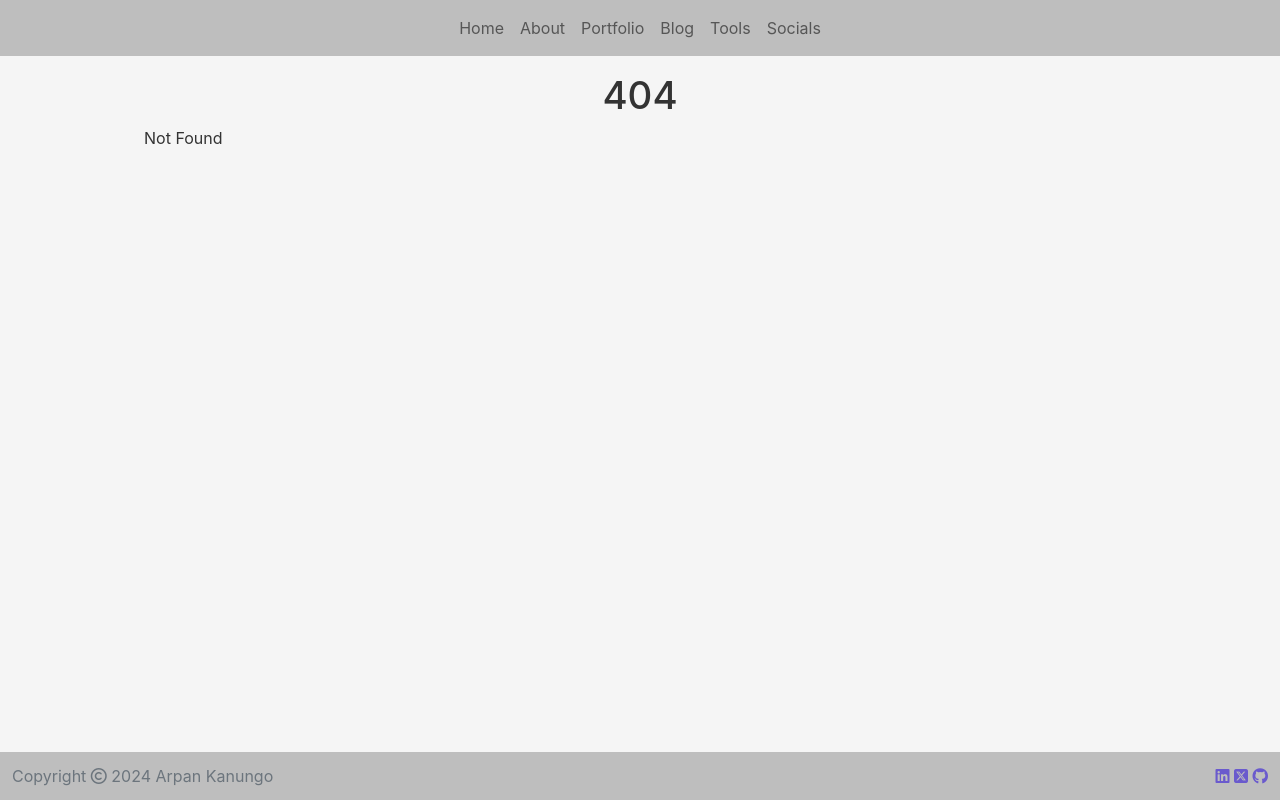
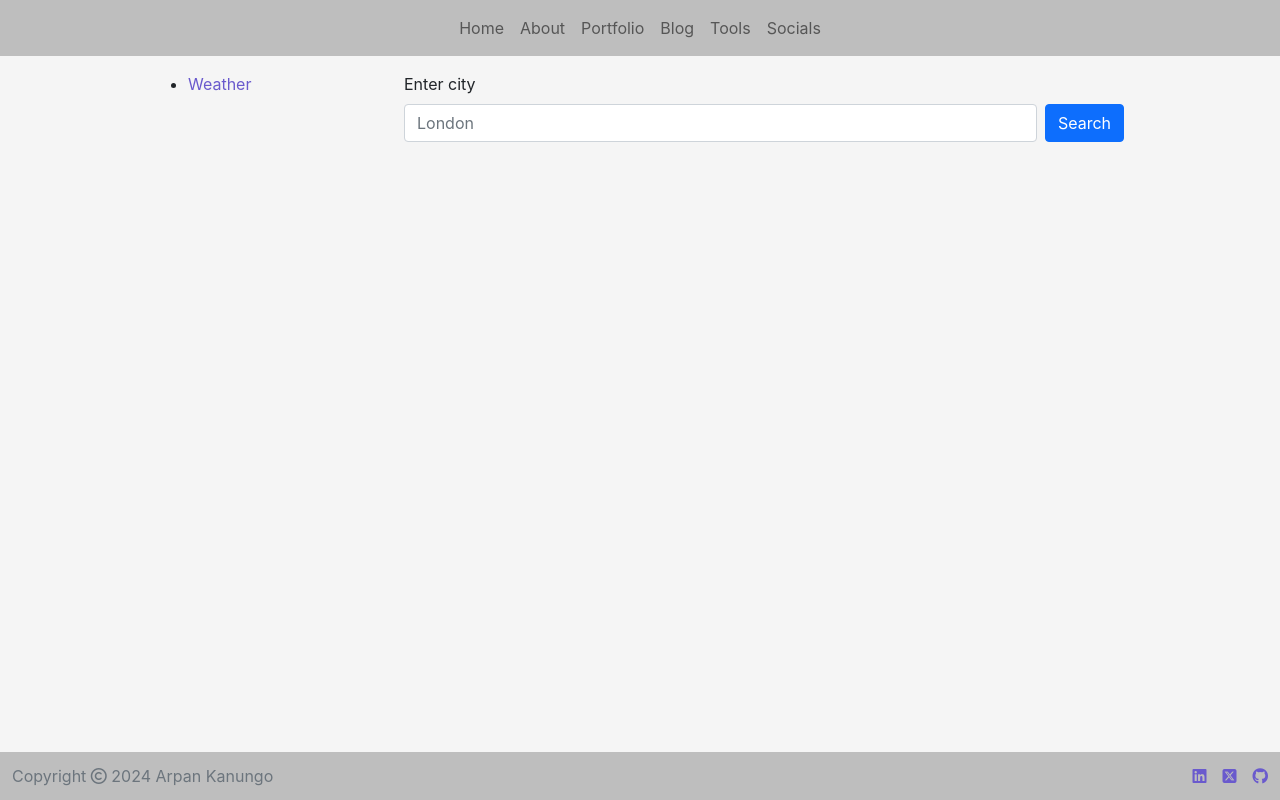
Before and after one commit to arpankodes/arpan-showcase, a SvelteKit app: page /tools/weather in a window 1280 px wide. Before the commit this address had no page. Built offline with nearby package versions, Linux system fonts and the light colour scheme.

Commit message:
Add weather API and basic front end.

```diff
--- a/src/routes/+layout.svelte
+++ b/src/routes/+layout.svelte
@@ -29,10 +29,10 @@
 			<span class="text-muted fs-6">
 				Copyright <i class="fa-regular fa-copyright"></i> 2024 Arpan Kanungo
 			</span>
-			<span>
-				<a target="_blank" href="https://www.linkedin.com/in/arpan-kanungo-17012a139/"><i class="fa-brands fa-linkedin"></i></a>
-				<a target="_blank" href="https://x.com/ArpanKanungo"><i class="fa-brands fa-square-x-twitter"></i></a>
-				<a target="_blank" href="https://github.com/arpankodes"><i class="fa-brands fa-github"></i></a>
+			<span class="d-flex gap-2">
+				<a target="_blank" href="https://www.linkedin.com/in/arpan-kanungo-17012a139/"><i class="fa-brands fa-linkedin ms-2"></i></a>
+				<a target="_blank" href="https://x.com/ArpanKanungo"><i class="fa-brands fa-square-x-twitter ms-2"></i></a>
+				<a target="_blank" href="https://github.com/arpankodes"><i class="fa-brands fa-github ms-2"></i></a>
 			</span>
 		</div>
 	</footer>
--- /dev/null
+++ b/src/routes/tools/+layout.svelte
@@ -0,0 +1,18 @@
+<script>
+
+</script>
+
+<div class="container">
+    <div class="row">
+        <div class="col-md-3">
+            <ul>
+                <li>
+                    <a href="/tools/weather">Weather</a>
+                </li>
+            </ul>
+        </div>
+        <div class="col-md-9">
+            <slot></slot>
+        </div>
+    </div>
+</div>
--- /dev/null
+++ b/src/routes/tools/weather/+page.svelte
@@ -0,0 +1,28 @@
+<script>
+    let weather="";
+
+    async function getWeather(){
+        return alert("Coming soon!")
+        weather="";
+        const city = document.getElementById('city');
+        try {
+            const response = await fetch(`/tools/weather?city=${city}`)
+            const data = response.json()
+            weather= data
+        } catch(e) {
+            alert("Now working!")
+        }
+    }
+</script>
+
+<div class="input">
+    <label for="city" class="form-label">Enter city</label>
+    <div class="d-flex gap-2">
+        <input type="text" class="form-control" id="city" placeholder="London">
+        <button class="btn btn-primary" on:click={getWeather}>
+            Search
+        </button>
+    </div>
+</div>
+<div class="output">
+</div>
--- /dev/null
+++ b/src/routes/tools/weather/+server.js
@@ -0,0 +1,18 @@
+import { WEATHER_API_KEY } from "$env/static/private"
+import { json } from "@sveltejs/kit"
+
+
+export async function GET({ url }){
+    const city = url.searchParams.get("city")
+    const limit = 5
+
+    const weatherUrl = `http://api.openweathermap.org/geo/1.0/direct?q={city}&limit=${limit}&appid=${WEATHER_API_KEY}`
+    try {
+        const response = await fetch(weatherUrl)
+        const data = await response.json()
+        return json(response)
+    } catch(e){
+        console.log(e)
+        throw Error('Not working' + e)
+    }
+}
```
Also changed, not shown: src/routes/tools/+page.svelte (+8 -11 lines).
